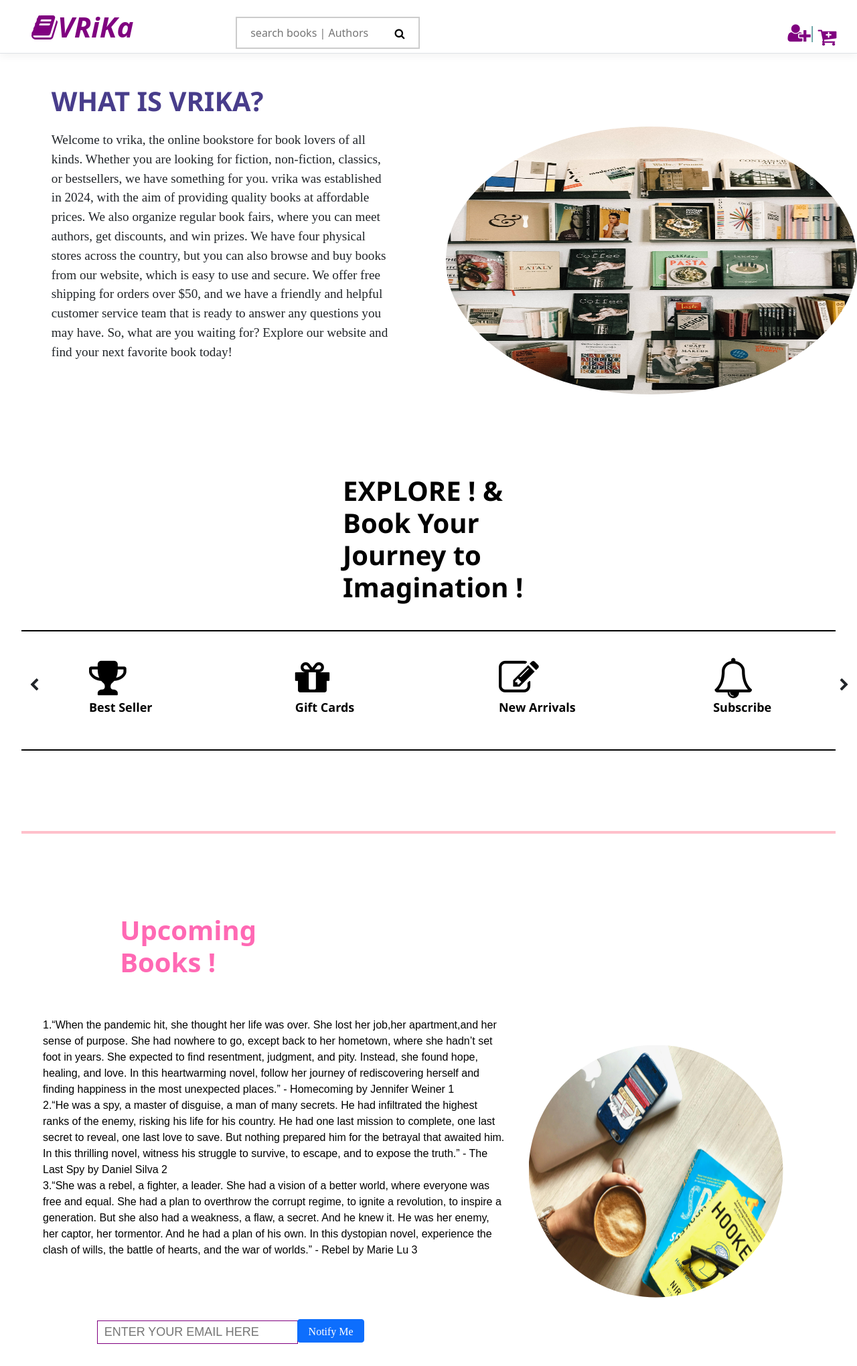
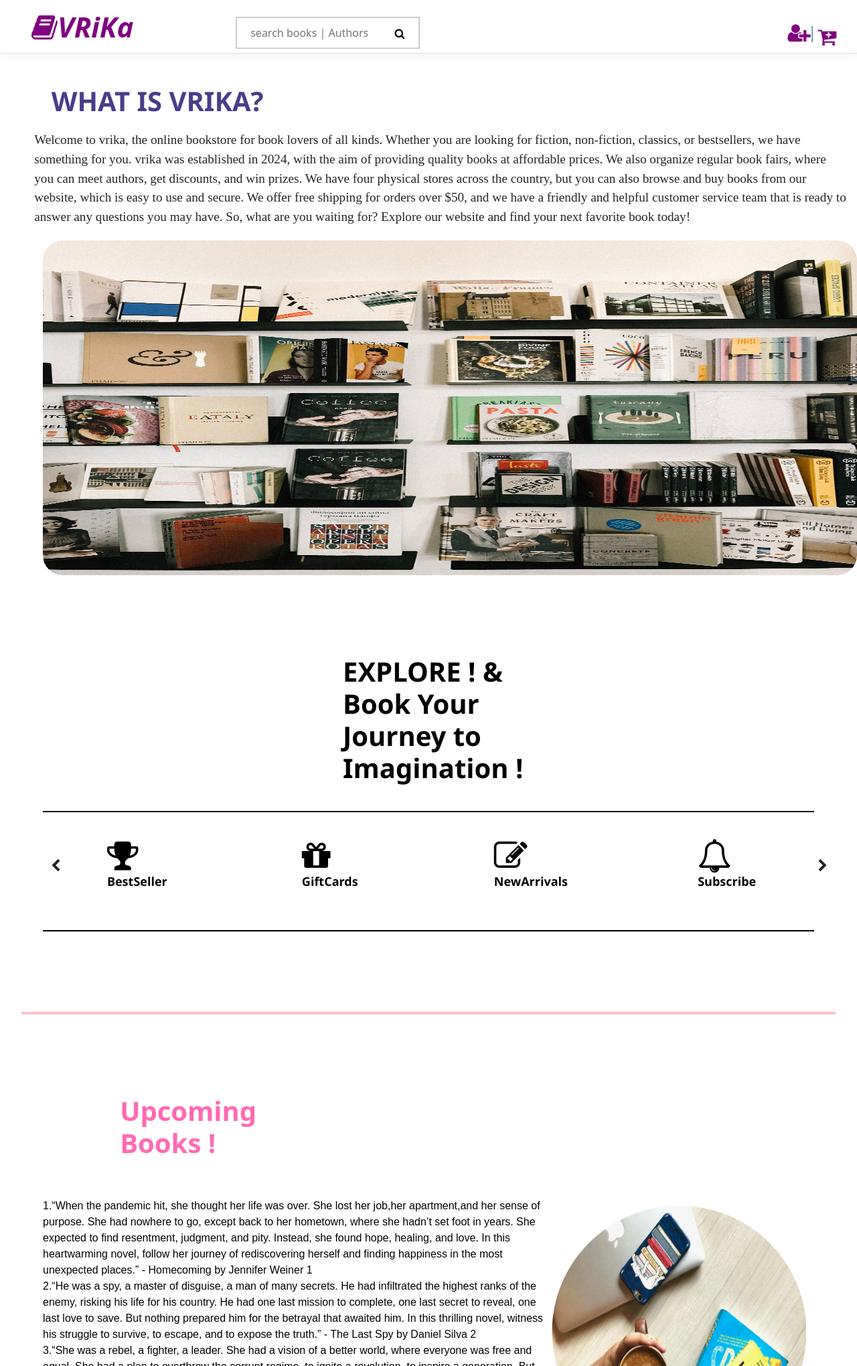
Before and after one commit to sahilsx/Vrika, an ASP.NET Core app: page / in a window 1280 px wide. Shown: the top 2040 px of the page at 67% size. Run offline with ASP.NET Core 8, Linux system fonts and the light colour scheme; data that the repository does not hold is empty; style sheets or scripts are compiled from the project's sources; some libraries are stand-ins or nearby versions.

Commit message:
responsive commit

```diff
--- a/Vrika/Views/Home/Index.cshtml
+++ b/Vrika/Views/Home/Index.cshtml
@@ -44,15 +44,15 @@
 
     .vrika{
         font-family:serif;
-        width:40%;
-        margin:20px 6%;
+        width:95%;
+        margin:20px 4%;
         font-size:larger;
         font-weight:500;
 
     }
 
     .middle {
-     width:95%;
+     width:90%;
      margin:40px auto;
      border-top:2px solid black;
      border-bottom: 2px solid black;
@@ -60,17 +60,23 @@
     }
     .vrika1 img{
         width:100%;
-        height:400px;
-       border-radius:50%;
+        height:500px;
+       border-radius:30px;
 
 
 
 
     }
+
+    .vrika1 video{
+        width: 60%;
+        height: 500px;
+
+    }
     .vrika1{
 
-     margin-left: 52%;
-     margin-top:-29%;
+     margin-left:5%;
+     margin-top:0%;
 
 
 
@@ -144,8 +150,8 @@
     }
     .icnx{
         color:black;
-        font-size:60px;
-        width:95px;
+        font-size:50px;
+        width:75px;
         margin-top:20px
 
 
@@ -326,6 +332,7 @@
 
     .sb{
     width:100%;
+    margin:10px auto;
     height:200px;
     background-color:cadetblue
 
@@ -367,25 +374,11 @@
         padding:1%;
         height:400px;
         border-radius:50%;
-        margin-top: -30%;
-        margin-left:62%
+        margin-top: 0%;
+
     }
 
-    .emailx{
-        display:flex;
-        margin:2% 7%;
 
-        height: 35px;
-        font-size: 18px;
-        padding: 5px 10px;
-        font-family: sans-serif;
-
-        background-color: #fff;
-        width:300px;
-
-        border:1px solid purple;
-
-    }
 
     .upcomingbooks h1{
         display:block;
@@ -402,7 +395,7 @@
 
      .pg{
       display:flex;
-     width:60%;
+     width:100%;
      margin-top:20px;
      font-family:  sans-serif;
      color: black;
@@ -454,18 +447,18 @@
     {
     <div class="navbar1">
         <ul>
-            <li class="">
+            <li class="nav">
                 <a class="navs2" asp-area="" asp-controller="Crud" asp-action="Request">REQUEST A BOOK</a>
             </li>
 
-            <li class="">
+                <li class="nav">
                 <a class="navs2" asp-area="" asp-controller="Home" asp-action="Authors">AUTHORS </a>
             </li>
 
-            <li class="">
+                <li class="nav">
                 <a class="navs2" asp-area="" asp-controller="Home" asp-action="About"> ABOUT US </a>
             </li>
-            <li class="">
+                <li class="nav">
                 <a class="navs2" asp-area="" asp-controller="Home" asp-action="Help">   HELP  </a>
             </li>
 
@@ -513,10 +506,10 @@
 
 
 
-            <img class="" src="~/css//pexels-marta-dzedyshko-2067569.jpg" alt="Avatar">
+             <img class="" src="~/css//pexels-marta-dzedyshko-2067569.jpg" alt="Avatar">
 
-            <!-- The video -->
-           <!-- <video autoplay muted loop id="myVideo">
+             <!--The video
+            <video autoplay muted loop id="myVideo">
                 <source src="~/css/close_up_video_of_a_woman_studying (1080p).mp4">
              </video>-->
 
@@ -557,7 +550,7 @@
 
 
 
-</nav>
+
 
 
 
@@ -570,7 +563,7 @@
 
                 <a asp-area="" asp-controller="Home" asp-action="Bestseller">
                     <i class="fa fa-trophy icnx" aria-hidden="true"></i>
-                    Best Seller
+                    BestSeller
             </a>
 
            </li>
@@ -580,7 +573,7 @@
 
                 <a asp-area="" asp-controller="Subs" asp-action="Gift" >
                     <i class="fa fa-gift icnx" aria-hidden="true"></i>
-                    Gift Cards
+                    GiftCards
 
                 </a>
 
@@ -592,7 +585,7 @@
 
                 <a asp-area="" asp-controller="Home" asp-action="Newarrivals">
                     <i class="fa fa-pencil-square-o icnx" aria-hidden="true"></i>
-                    New Arrivals
+                    NewArrivals
                 </a>
             </li>
 
@@ -664,17 +657,14 @@
             <br />
             3.“She was a rebel, a fighter, a leader. She had a vision of a better world, where everyone was free and equal. She had a plan to overthrow the corrupt regime, to ignite a revolution, to inspire a generation. But she also had a weakness, a flaw, a secret. And he knew it. He was her enemy, her captor, her tormentor. And he had a plan of his own. In this dystopian novel, experience the clash of wills, the battle of hearts, and the war of worlds.” - Rebel by Marie Lu 3
 
-
-        </p>
-        <p class="">
             <img class="im" src="~/css//pexels-parth-shah-824197.jpg" alt="Avatar">
 
 
         </p>
 
-        <input class="emailx" id="Email" type="Email" placeholder="ENTER YOUR EMAIL HERE " >
 
-        <button class="button btn btn-primary" type="submit">Notify Me</button>
+
+
     </div>
 
 
--- a/Vrika/Views/Register/Register.cshtml
+++ b/Vrika/Views/Register/Register.cshtml
@@ -382,5 +382,5 @@
     </div>
 </form>
 </div>
-    <img class="im" src="~/css/kisspng-clip-art-access-control-user-computer-icons-image-5b6e95d5e9f0c0.6042276715339739739582.png" alt="Avatar">
+    <img class="imoo" src="~/css/kisspng-clip-art-access-control-user-computer-icons-image-5b6e95d5e9f0c0.6042276715339739739582.png" alt="Avatar">
 </div>
--- a/Vrika/Views/Shared/_Layout.cshtml
+++ b/Vrika/Views/Shared/_Layout.cshtml
@@ -30,7 +30,7 @@
                     <span class="navbar-toggler-icon"><i class="fa fa-bars" aria-hidden="true"></i></span>
                 </button>
                 <ul class="navbar-nav flex-grow-1">
-                        <form class="form" action="" method="post">
+                        <form class="forms" action="" method="post">
                             <input class="search" type="search" placeholder="search books | Authors" required>
                             <br>
                             <button class="btn-search" type="submit"><i class="fa fa-search" aria-hidden="true"></i> </button>
@@ -82,8 +82,8 @@
                             }
                             else
                             {
-                    <ul class="">
-                        <li class="login">
+                    <ul class="looogin">
+                        <li class="">
                             <a class="" asp-area="" asp-controller="Register" asp-action="Login"><i class="fa fa-user-plus" aria-hidden="true"></i> Login</a>
                         </li>
                     </ul>
@@ -129,7 +129,7 @@
 
     <footer class=" ftr text-muted ">
 
-        <div>
+        <div class="ftno">
             <a class="vk" asp-area="" asp-controller="Home" asp-action="Index"> <i class="fa fa-book" aria-hidden="true"></i>VRiKa</a>
 
 
@@ -321,7 +321,38 @@
 
         </div>
 
+
+
+        <div class="ftx">
+                <p>&copy; 2024 - Vrika all-copyrights-reserved.</p>
+
+
+        </div>
+
+
+
+
+
+
+
+
+
+
+
+
+
+
+
+
+
+
+
+
+
+
+
     </footer>
+
     <script src="~/lib/jquery/dist/jquery.min.js"></script>
     <script src="~/lib/bootstrap/dist/js/bootstrap.bundle.min.js"></script>
     <script src="~/js/site.js" asp-append-version="true"></script>
@@ -486,7 +517,7 @@
 
     .ftr {
         background-color: #aeadff;
-        height: 70vh;
+
         margin-top: -15px;
         margin-bottom: -60px;
     }
@@ -577,5 +608,18 @@
             text-decoration: none;
             color: #6c757d;
         }
+        .ftx{
+        position: relative;
+        bottom:0%;
+        }
+        .ftx p{
+     width:60%;
+     margin:0px auto;
 
+        }
+        .looogin{
+           position:absolute;
+           top:95%;
+           left:2%;
+        }
 </style>
--- a/Vrika/wwwroot/css/site.css
+++ b/Vrika/wwwroot/css/site.css
@@ -21,19 +21,22 @@ body {
   margin-bottom: 60px;
 }
 
-@media (min-width: 768px) {
+@media (min-width: 1068px) {
 
-    .login {
+    .looogin {
         display: none;
     }
     .buaj{
+        display: none;
+    }
+    .ftx {
         display: none;
     }
 }
 
 
 @media (max-width: 1260px) {
-    .form{
+    .forms{
         display: none;
     }
     .loogin {
@@ -48,5 +51,19 @@ body {
     .nsp {
         display: none;
     }
+    .navbar1{
+     display:none
+
+    }
+    .middle {
+        display: none
+    }
+    .ftno {
+        display: none
+    }
+    .imoo{
+        display:none;
+    }
+
 
 }
```
Also changed, not shown: Vrika/Views/Register/Login.cshtml (+6 -161 lines), 12 other files.
